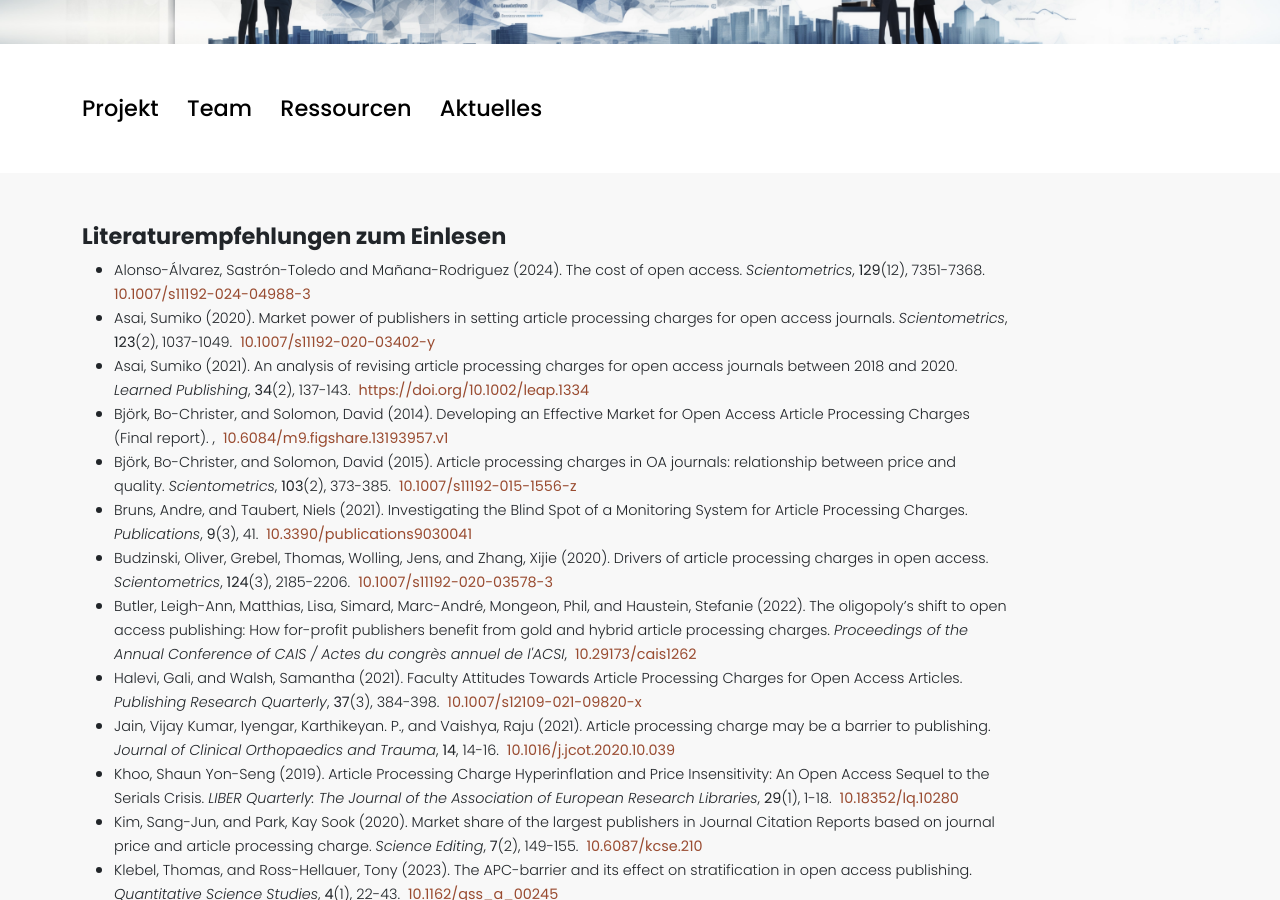
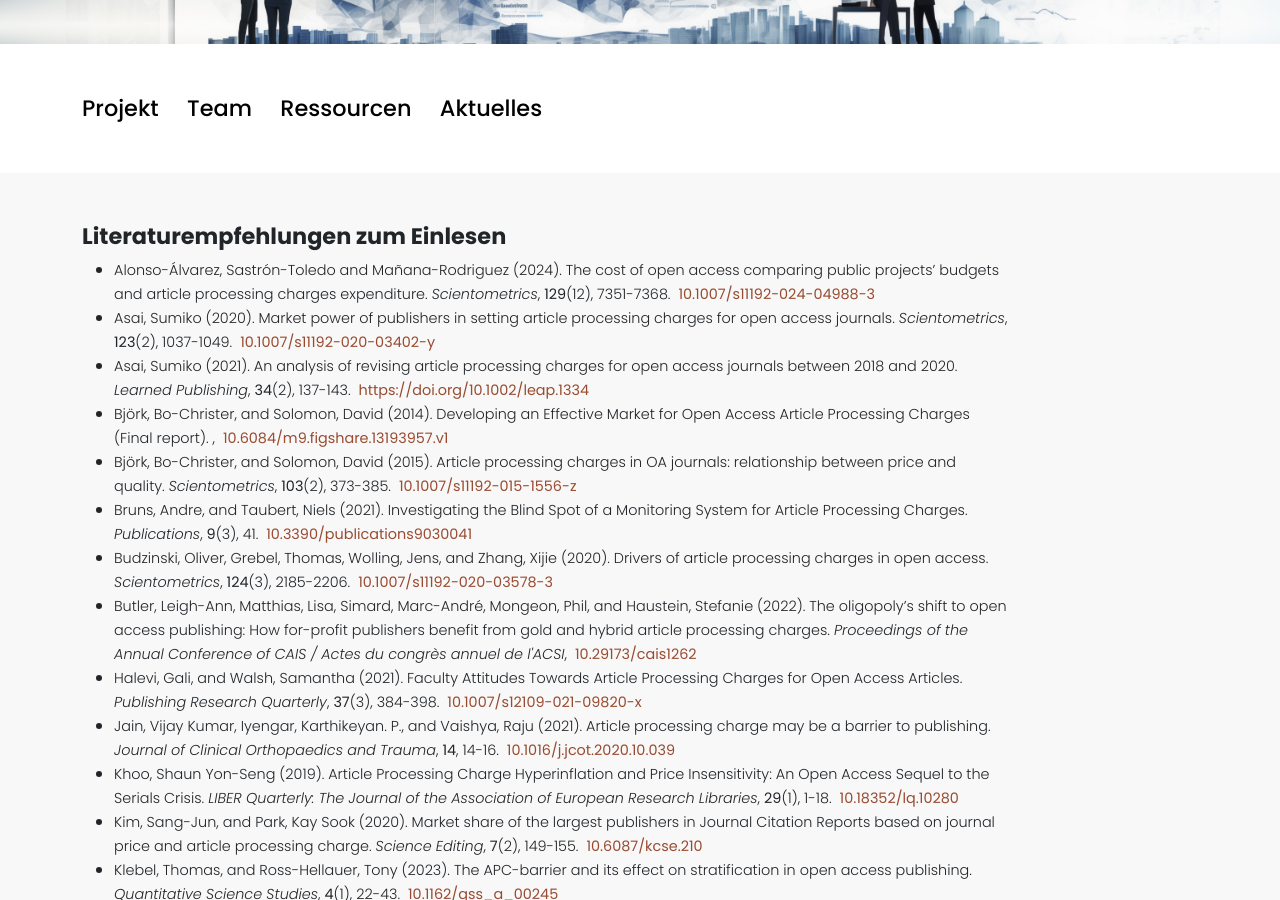
Before and after one commit to panter-project/panter-project.github.io, a Jekyll site: the page built from resources.markdown, in a window 1280 px wide and 900 px high, scrolled down 405 px. Built offline with Jekyll 4.4.1, drawn with Linux system fonts in a browser that asks for light colours.

Commit message:
Update 2024-01-01-alonso-cost.markdown

```diff
--- a/_resources/2024-01-01-alonso-cost.markdown
+++ b/_resources/2024-01-01-alonso-cost.markdown
@@ -1,7 +1,7 @@
 ---
 category: publication
 TY: JOUR
-TI: The cost of open access
+TI: The cost of open access comparing public projects’ budgets and article processing charges expenditure
 AU: Alonso-Álvarez, Sastrón-Toledo and Mañana-Rodriguez
 T2: Scientometrics
 DA: 2024/02//
```
